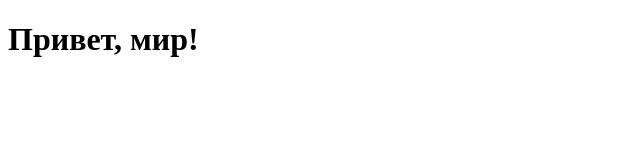
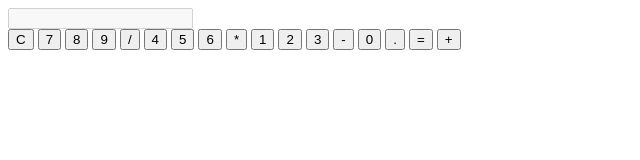
Before and after one commit to watrik1123/calculator, a plain HTML site: page index.html in a window 1280 px wide. Shown: the whole page, without its empty margins (0-640 px from the left). Drawn offline with Linux system fonts and the light colour scheme.

Commit message:
index.html

```diff
--- a/index.html
+++ b/index.html
@@ -1,11 +1,32 @@
 <!DOCTYPE html>
 <html>
 <head>
-    <title>Название вашей страницы</title>
+    <title>Калькулятор</title>
     <link rel="stylesheet" type="text/css" href="style.css">
 </head>
 <body>
-    <h1>Привет, мир!</h1>
+    <div class="calculator">
+        <input type="text" id="display" disabled>
+        <div class="buttons">
+            <button onclick="clearDisplay()">C</button>
+            <button onclick="appendToDisplay('7')">7</button>
+            <button onclick="appendToDisplay('8')">8</button>
+            <button onclick="appendToDisplay('9')">9</button>
+            <button onclick="appendToDisplay('/')">/</button>
+            <button onclick="appendToDisplay('4')">4</button>
+            <button onclick="appendToDisplay('5')">5</button>
+            <button onclick="appendToDisplay('6')">6</button>
+            <button onclick="appendToDisplay('*')">*</button>
+            <button onclick="appendToDisplay('1')">1</button>
+            <button onclick="appendToDisplay('2')">2</button>
+            <button onclick="appendToDisplay('3')">3</button>
+            <button onclick="appendToDisplay('-')">-</button>
+            <button onclick="appendToDisplay('0')">0</button>
+            <button onclick="appendToDisplay('.')">.</button>
+            <button onclick="calculateResult()">=</button>
+            <button onclick="appendToDisplay('+')">+</button>
+        </div>
+    </div>
     <script src="script.js"></script>
 </body>
 </html>
```
